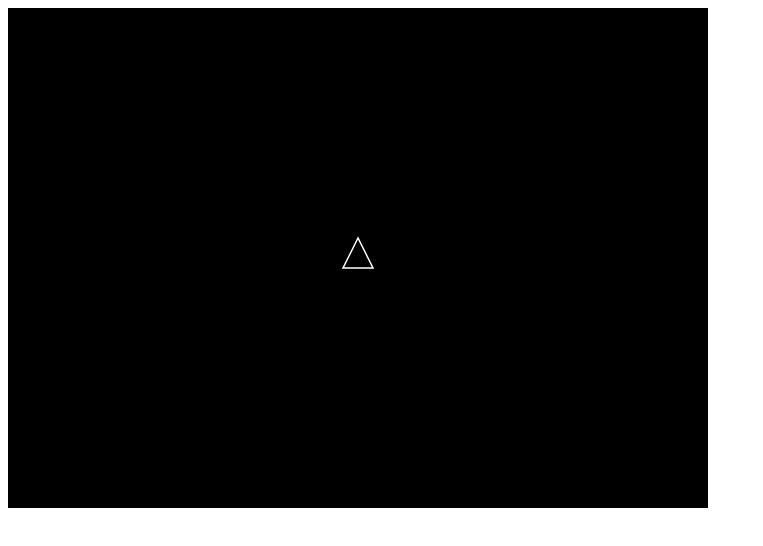
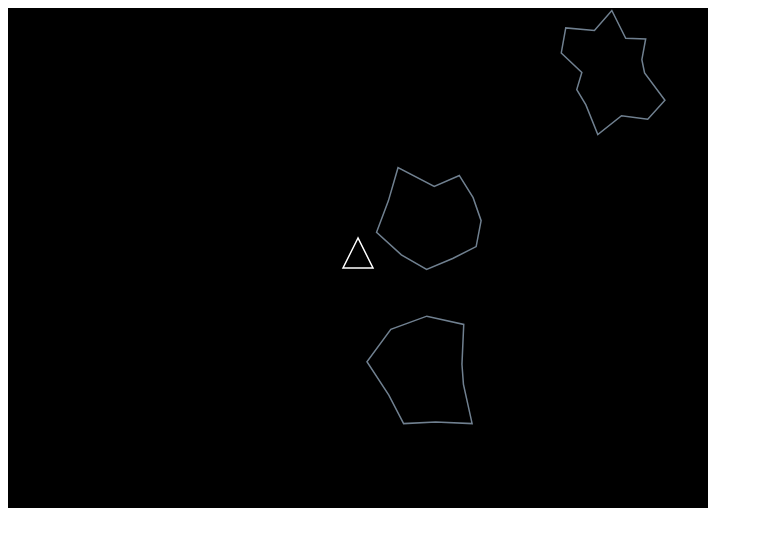
Before and after one commit to beltranbot/javascript-asteroids, a plain HTML site: page index.html in a window 1280 px wide. Shown: the whole page, without its empty margins (0-763 px from the left). Drawn offline with Linux system fonts and the light colour scheme.

Commit message:
asteroids creation

```diff
--- a/index.html
+++ b/index.html
@@ -16,6 +16,11 @@
     <script>
         const FPS = 30 // frames per second
         const FRICTION = 0.7 // friction coefficient of space (0 = no friction, 1 = lost of friction)
+        const ROIDS_JAG = 0.4 // jaggedness of the asteroids (0 = none, 1 = lost)
+        const ROIDS_NUM = 3 // starting number of asteroids
+        const ROIDS_SIZE = 100 // sarting size of asteroids in pixels
+        const ROIDS_SPD = 50 // max starting speed of asteroids in pixels per second
+        const ROIDS_VERT = 10 // average number of vertices on each asteroid
         const SHIP_SIZE = 30 // ship height in pixels
         const SHIP_THRUST = 5 // aceleration of the ship in pixels per second
         const TURN_SPEED = 360 // turn speed in degrees per second
@@ -23,6 +28,7 @@
         let canv = document.getElementById('gameCanvas')
         let ctx = canv.getContext('2d')
 
+        // set up the spaceship object
         let ship = {
             x: canv.width / 2,
             y: canv.height / 2,
@@ -36,8 +42,53 @@
             }
         }
 
+        // set up asteroids
+        let roids = []
+        createAsteroidBelt()
+
+
         // set up the game loop
         setInterval(update, 1000 / FPS)
+
+
+        function newAsteroid(x, y) {
+            roid = {
+                x: x,
+                y: y,
+                xv: Math.random() * ROIDS_SPD / FPS * (Math.random() < 0.5 ? 1 : -1),
+                yv: Math.random() * ROIDS_SPD / FPS * (Math.random() < 0.5 ? 1 : -1),
+                r: ROIDS_SIZE / 2,
+                a: Math.random() * Math.PI * 2, // in radians
+                vert: Math.floor(Math.random() * (ROIDS_VERT + 1) + ROIDS_VERT / 2),
+                offs: []
+            }
+
+            // create the vertex offsets array
+            for (let i = 0; i < roid.vert; i++) {
+                roid.offs.push(Math.random() * ROIDS_JAG * 2 + 1 - ROIDS_JAG)
+
+            }
+
+            return roid
+        }
+
+        function createAsteroidBelt() {
+            roids = []
+            let x, y
+            for (let i = 0; i < ROIDS_NUM; i++) {
+                do {
+                    x = Math.floor(Math.random() * canv.width)
+                    y = Math.floor(Math.random() * canv.height)
+
+                } while (distBetweenPoints(ship.x, ship.y, x, y) < ROIDS_SIZE * 2 + ship.r)
+                let asteroid = newAsteroid(x, y)
+                roids.push(asteroid)
+            }
+        }
+
+        function distBetweenPoints(x1, y1, x2, y2) {
+            return Math.sqrt(Math.pow(x2 - x1, 2) + Math.pow(y2 - y1, 2))
+        }
 
         function update() {
             // draw space
@@ -55,16 +106,16 @@
                 ctx.lineWidth = SHIP_SIZE / 10
                 ctx.beginPath()
                 ctx.moveTo( // rear left
-                    ship.x - ship.r * (2 / 3 * Math.cos(ship.a) +  0.5 * Math.sin(ship.a)),
-                    ship.y + ship.r * (2 / 3 * Math.sin(ship.a) -  0.5 * Math.cos(ship.a)),
+                    ship.x - ship.r * (2 / 3 * Math.cos(ship.a) + 0.5 * Math.sin(ship.a)),
+                    ship.y + ship.r * (2 / 3 * Math.sin(ship.a) - 0.5 * Math.cos(ship.a)),
                 )
                 ctx.lineTo( // rear center behind the ship
                     ship.x - ship.r * 6 / 3 * Math.cos(ship.a),
                     ship.y + ship.r * 6 / 3 * Math.sin(ship.a),
                 )
                 ctx.lineTo( // rear right
-                    ship.x - ship.r * (2 / 3 * Math.cos(ship.a) -  0.5 * Math.sin(ship.a)),
-                    ship.y + ship.r * (2 / 3 * Math.sin(ship.a) +  0.5 * Math.cos(ship.a)),
+                    ship.x - ship.r * (2 / 3 * Math.cos(ship.a) - 0.5 * Math.sin(ship.a)),
+                    ship.y + ship.r * (2 / 3 * Math.sin(ship.a) + 0.5 * Math.cos(ship.a)),
                 )
                 ctx.closePath()
                 ctx.fill()
@@ -132,7 +183,52 @@
                 }
             }
 
-            // rotate ship
+            // draw the asteroids
+            ctx.strokeStyle = 'slategray'
+            ctx.lineWidth = SHIP_SIZE / 20
+            for (let i = 0; i < roids.length; i++) {
+                // get the asteroid properties
+                let { x, y, r, a, vert, offs } = roids[i]
+                // x = roids[i].x
+                // y = roids[i].y
+                // r = roids[i].r
+                // a = roids[i].a
+                // vert = roids[i].vert
+                // offs = roids[i].offs
+
+                // draw a path
+                ctx.beginPath()
+                ctx.moveTo(
+                    x + r * offs[0] * Math.cos(a),
+                    y + r * offs[0] * Math.sin(a),
+                )
+                // draw the polygon
+                for (let j = 1; j < vert; j++) {
+                    ctx.lineTo(
+                        x + r * offs[j] * Math.cos(a + j * Math.PI * 2 / vert),
+                        y + r * offs[j] * Math.sin(a + j * Math.PI * 2 / vert),
+                    )
+                }
+                ctx.closePath()
+                ctx.stroke()
+                // move the asteroid
+                roids[i].x += roids[i].xv
+                roids[i].y += roids[i].yv
+
+                // handle edge of screen
+                if (roids[i].x < 0 - roids[i].r) {
+                    roids[i].x = canv.width + roids[i].r
+                } else if (roids[i].x > canv.width + roids[i].r) {
+                    roids[i].x = 0 - roids[i].r
+                }
+                if (roids[i].y < 0 - roids[i].r) {
+                    roids[i].y = canv.height + roids[i].r
+                } else if (roids[i].y > canv.height + roids[i].r) {
+                    roids[i].y = 0 - roids[i].r
+                }
+            }
+
+            // rotate the ship
             ship.a += ship.rot
 
             // move the ship
```
